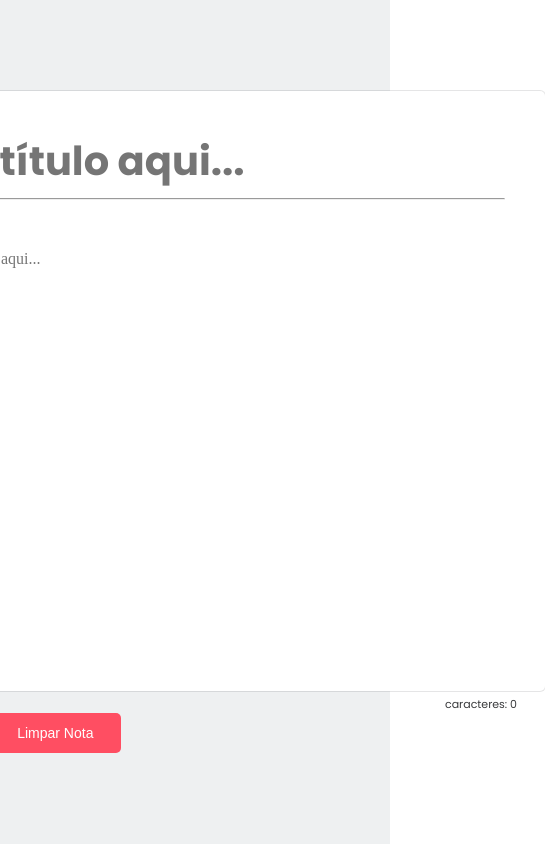
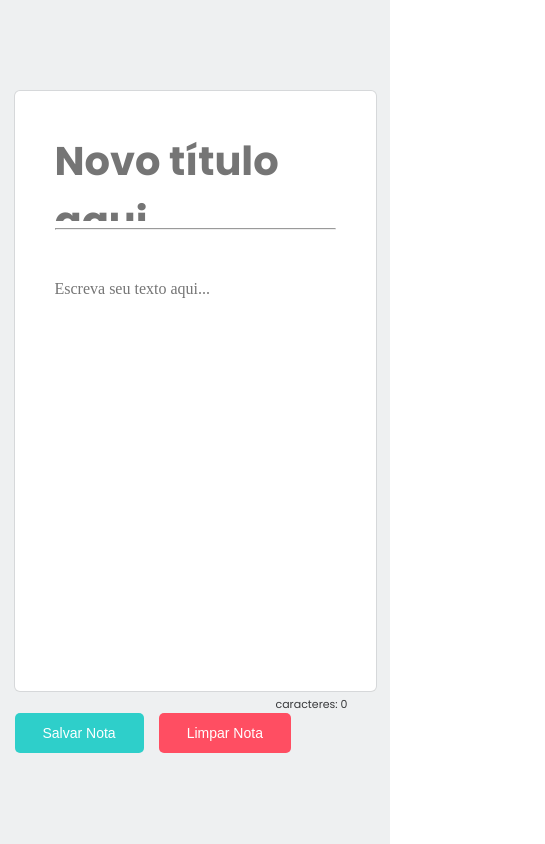
Before and after one commit to caiobrian/simple-notes, a Next.js app: page / in a window 390 px wide. Shown: the whole page, 545 px wide, since content can reach past the window. Built offline with nearby package versions, Linux system fonts and the light colour scheme; a web font is replaced by a local one.

Commit message:
refactor: change styles to responsive

```diff
--- a/src/components/Main/styles.js
+++ b/src/components/Main/styles.js
@@ -11,8 +11,8 @@ export const Container = styled.div`
 `
 
 export const Main = styled.main`
-  width: 700px;
-  min-width: 300px;
+  width: 95%;
+  max-width: 900px;
   max-height: 800px;
   min-height: 600px;
   display: flex;
@@ -24,7 +24,8 @@ export const Main = styled.main`
   overflow: auto;
 `
 export const WrapperButton = styled.div`
-  width: 700px;
+  width: 95%;
+  max-width: 900px;
   display: flex;
 
   > button {
--- a/src/components/WordCounter/styles.js
+++ b/src/components/WordCounter/styles.js
@@ -1,7 +1,8 @@
 import styled from 'styled-components'
 
 export const Container = styled.div`
-  width: 700px;
+  width: 95%;
+  max-width: 900px;
   display: flex;
   align-items: center;
   justify-content: flex-end;
```
